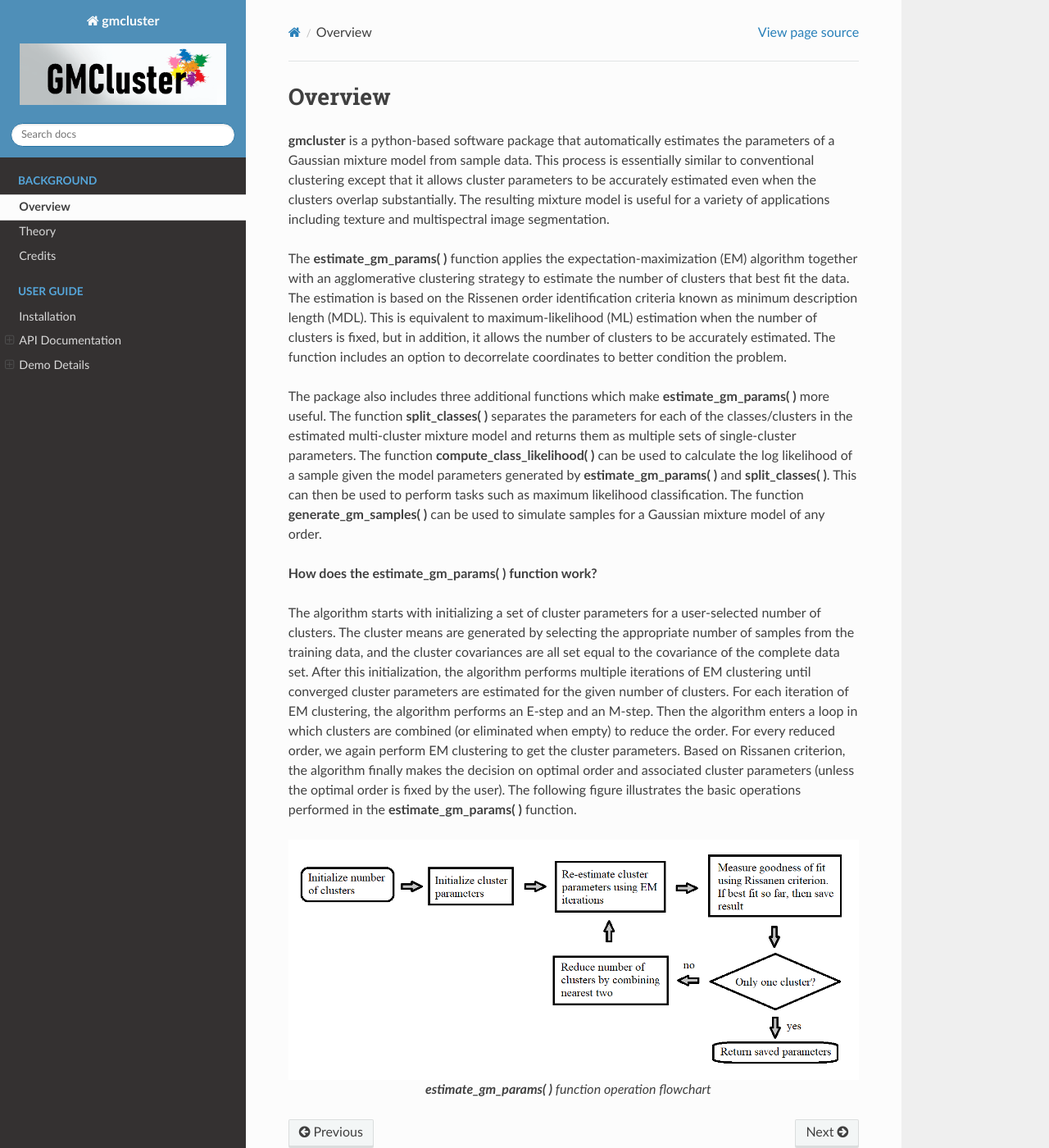
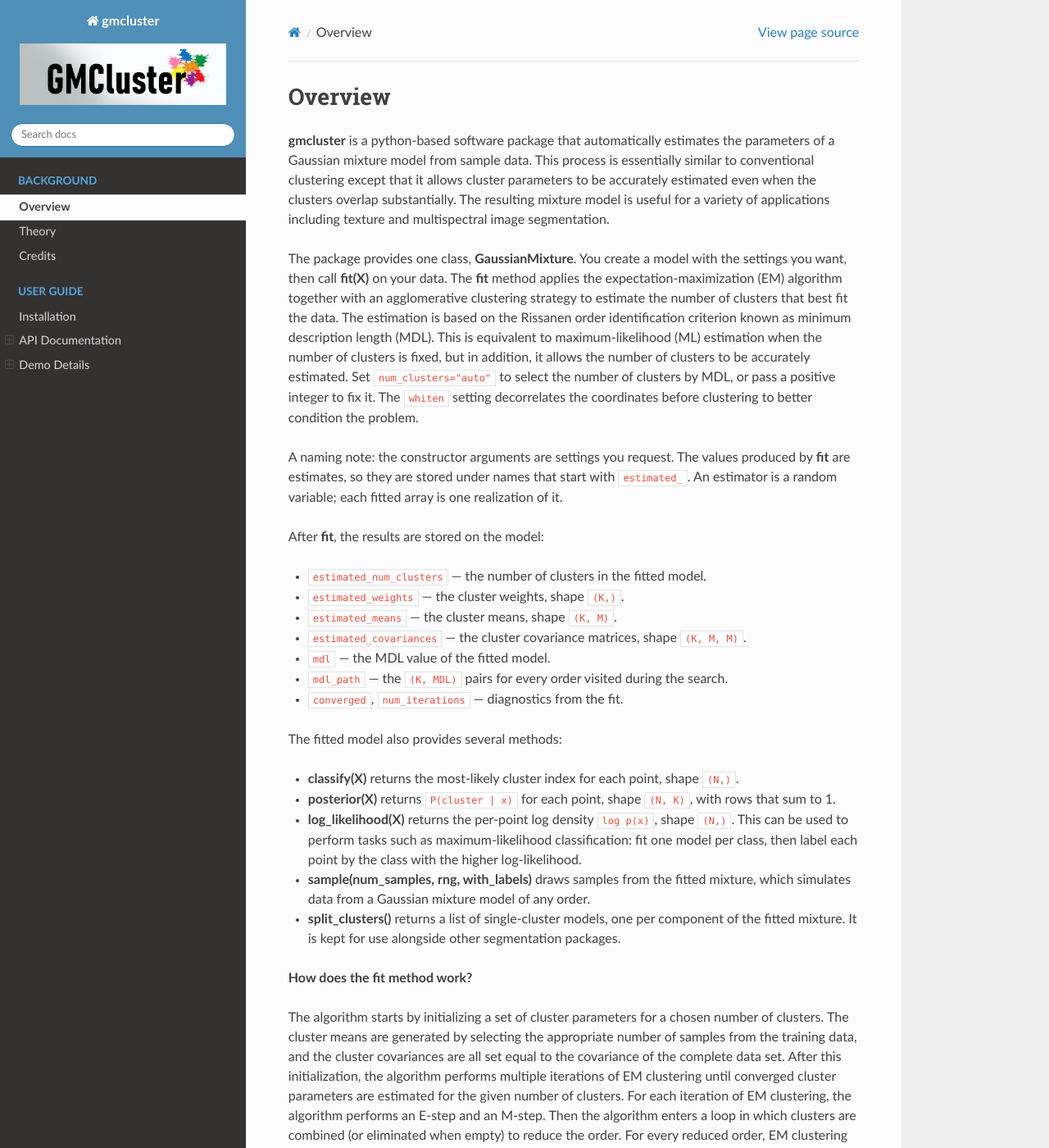
Before and after one commit to cabouman/gmcluster, a Sphinx documentation site: the page built from docs/source/overview.rst, in a window 1280 px wide and 1400 px high. Shown: the whole window at 82% size. Built offline with Sphinx 7.4.7 and the Read the Docs theme 3.1.0, drawn with Linux system fonts in a browser that asks for light colours; pages that are not in the unit, such as notebooks, are missing from menus; some of the changed text lies outside the part shown.

Commit message:
Rewrite the documentation for the GaussianMixture API
Update the README (a Quick Start snippet and a citation section), the API
reference (autodoc GaussianMixture and its methods), and the overview and
demo pages to describe the estimator: fit with automatic MDL order
selection, the estimated_* results, and classify/posterior/log_likelihood/
sample/split_clusters.  Fix the stale documentation-title header.

Co-Authored-By: Claude Opus 4.8 <noreply@anthropic.com>
Claude-Session: https://claude.ai/code/session_01V68g4ip5sveWJBSwT3UHxk

```diff
--- a/docs/source/api.rst
+++ b/docs/source/api.rst
@@ -1,7 +1,7 @@
 API Documentation
 =================
 
-gmcluster_ includes functions to perform EM algorithm-based estimation of the order, and the parameters of a Gaussian mixture model and supervised/unsupervised classification using the estimated parameters for a given set of observations.
+gmcluster_ provides the ``GaussianMixture`` class, which performs EM algorithm-based estimation of the order and the parameters of a Gaussian mixture model, and supervised or unsupervised classification using the estimated parameters for a given set of observations.
 
 .. _gmcluster: gmcluster.html
 
--- a/docs/source/index.rst
+++ b/docs/source/index.rst
@@ -1,4 +1,4 @@
-.. pcdrecon documentation master file, created by
+.. gmcluster documentation master file, created by
    sphinx-quickstart on Fri May 13 14:24:26 2022.
    You can adapt this file completely to your liking, but it should at least
    contain the root `toctree` directive.
--- a/docs/source/overview.rst
+++ b/docs/source/overview.rst
@@ -4,18 +4,36 @@ Overview
 
 **gmcluster** is a python-based software package that automatically estimates the parameters of a Gaussian mixture model from sample data. This process is essentially similar to conventional clustering except that it allows cluster parameters to be accurately estimated even when the clusters overlap substantially. The resulting mixture model is useful for a variety of applications including texture and multispectral image segmentation.
 
-The **estimate_gm_params( )** function applies the expectation-maximization (EM) algorithm together with an agglomerative clustering strategy to estimate the number of clusters that best fit the data. The estimation is based on the Rissenen order identification criteria known as minimum description length (MDL). This is equivalent to maximum-likelihood (ML) estimation when the number of clusters is fixed, but in addition, it allows the number of clusters to be accurately estimated. The function includes an option to decorrelate coordinates to better condition the problem.
+The package provides one class, **GaussianMixture**. You create a model with the settings you want, then call **fit(X)** on your data. The **fit** method applies the expectation-maximization (EM) algorithm together with an agglomerative clustering strategy to estimate the number of clusters that best fit the data. The estimation is based on the Rissanen order identification criterion known as minimum description length (MDL). This is equivalent to maximum-likelihood (ML) estimation when the number of clusters is fixed, but in addition, it allows the number of clusters to be accurately estimated. Set ``num_clusters="auto"`` to select the number of clusters by MDL, or pass a positive integer to fix it. The ``whiten`` setting decorrelates the coordinates before clustering to better condition the problem.
 
-The package also includes three additional functions which make **estimate_gm_params( )** more useful. The function **split_classes( )** separates the parameters for each of the classes/clusters in the estimated multi-cluster mixture model and returns them as multiple sets of single-cluster parameters. The function **compute_class_likelihood( )** can be used to calculate the log likelihood of a sample given the model parameters generated by **estimate_gm_params( )** and **split_classes( )**. This can then be used to perform tasks such as maximum likelihood classification.  The function **generate_gm_samples( )** can be used to simulate samples for a Gaussian mixture model of any order.
+A naming note: the constructor arguments are settings you request. The values produced by **fit** are estimates, so they are stored under names that start with ``estimated_``. An estimator is a random variable; each fitted array is one realization of it.
+
+After **fit**, the results are stored on the model:
+
+* ``estimated_num_clusters`` — the number of clusters in the fitted model.
+* ``estimated_weights`` — the cluster weights, shape ``(K,)``.
+* ``estimated_means`` — the cluster means, shape ``(K, M)``.
+* ``estimated_covariances`` — the cluster covariance matrices, shape ``(K, M, M)``.
+* ``mdl`` — the MDL value of the fitted model.
+* ``mdl_path`` — the ``(K, MDL)`` pairs for every order visited during the search.
+* ``converged``, ``num_iterations`` — diagnostics from the fit.
+
+The fitted model also provides several methods:
+
+* **classify(X)** returns the most-likely cluster index for each point, shape ``(N,)``.
+* **posterior(X)** returns ``P(cluster | x)`` for each point, shape ``(N, K)``, with rows that sum to 1.
+* **log_likelihood(X)** returns the per-point log density ``log p(x)``, shape ``(N,)``. This can be used to perform tasks such as maximum-likelihood classification: fit one model per class, then label each point by the class with the higher log-likelihood.
+* **sample(num_samples, rng, with_labels)** draws samples from the fitted mixture, which simulates data from a Gaussian mixture model of any order.
+* **split_clusters()** returns a list of single-cluster models, one per component of the fitted mixture. It is kept for use alongside other segmentation packages.
 
 
-**How does the estimate_gm_params( ) function work?**
+**How does the fit method work?**
 
-The algorithm starts with initializing a set of cluster parameters for a user-selected number of clusters. The cluster means are generated by selecting the appropriate number of samples from the training data, and the cluster covariances are all set equal to the covariance of the complete data set. After this initialization, the algorithm performs multiple iterations of EM clustering until converged cluster parameters are estimated for the given number of clusters. For each iteration of EM clustering, the algorithm performs an E-step and an M-step. Then the algorithm enters a loop in which clusters are combined (or eliminated when empty) to reduce the order. For every reduced order, we again perform EM clustering to get the cluster parameters. Based on Rissanen criterion, the algorithm finally makes the decision on optimal order and associated cluster parameters (unless the optimal order is fixed by the user). The following figure illustrates the basic operations performed in the **estimate_gm_params( )** function.
+The algorithm starts by initializing a set of cluster parameters for a chosen number of clusters. The cluster means are generated by selecting the appropriate number of samples from the training data, and the cluster covariances are all set equal to the covariance of the complete data set. After this initialization, the algorithm performs multiple iterations of EM clustering until converged cluster parameters are estimated for the given number of clusters. For each iteration of EM clustering, the algorithm performs an E-step and an M-step. Then the algorithm enters a loop in which clusters are combined (or eliminated when empty) to reduce the order. For every reduced order, EM clustering is run again to get the cluster parameters. Based on the Rissanen criterion, the algorithm finally makes the decision on the optimal order and its associated cluster parameters (unless the optimal order is fixed by the user). The following figure illustrates the basic operations performed by **fit**.
 
 .. figure:: gm_flowchart.png
    :width: 100%
-   :alt: **estimate_gm_params( )** flowchart
+   :alt: fit method flowchart
    :align: center
 
-   **estimate_gm_params( )** function operation flowchart
+   Operation flowchart for the fit method
```
Also changed, not shown: README.rst (+32 -1 lines), docs/source/demo_details.rst (+7 -7 lines), docs/source/gmcluster.rst (+19 -11 lines).
